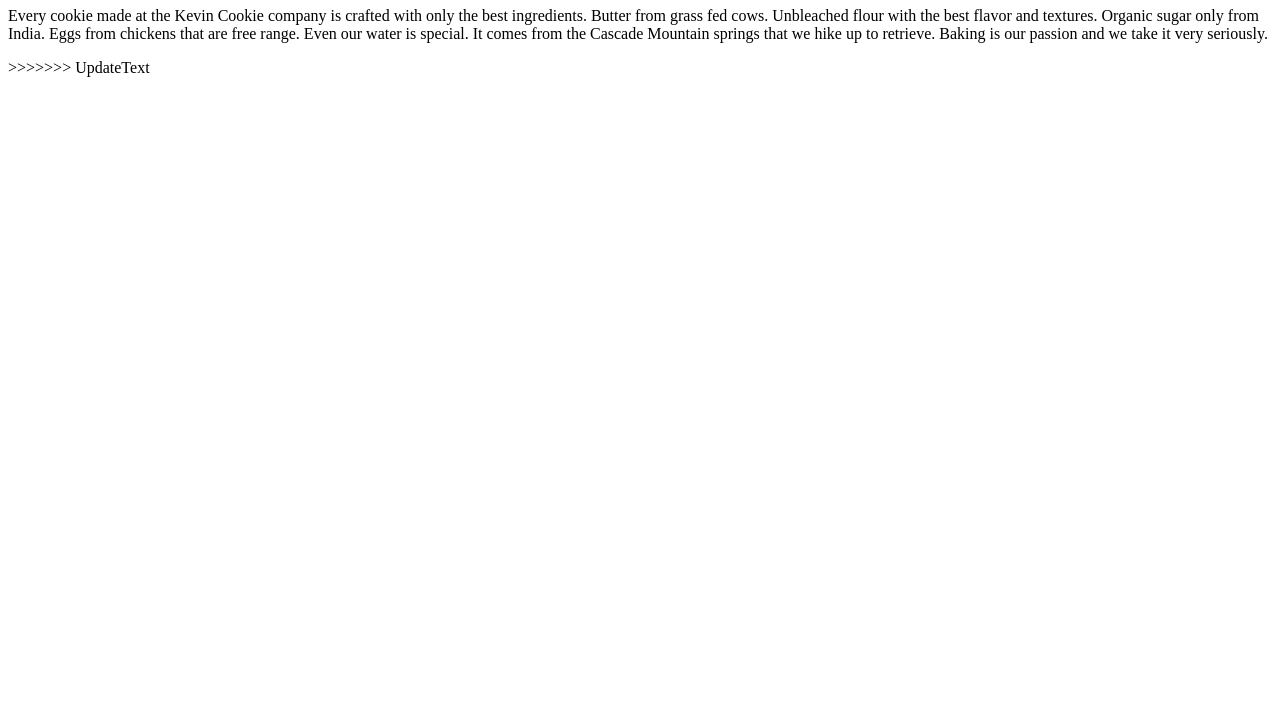
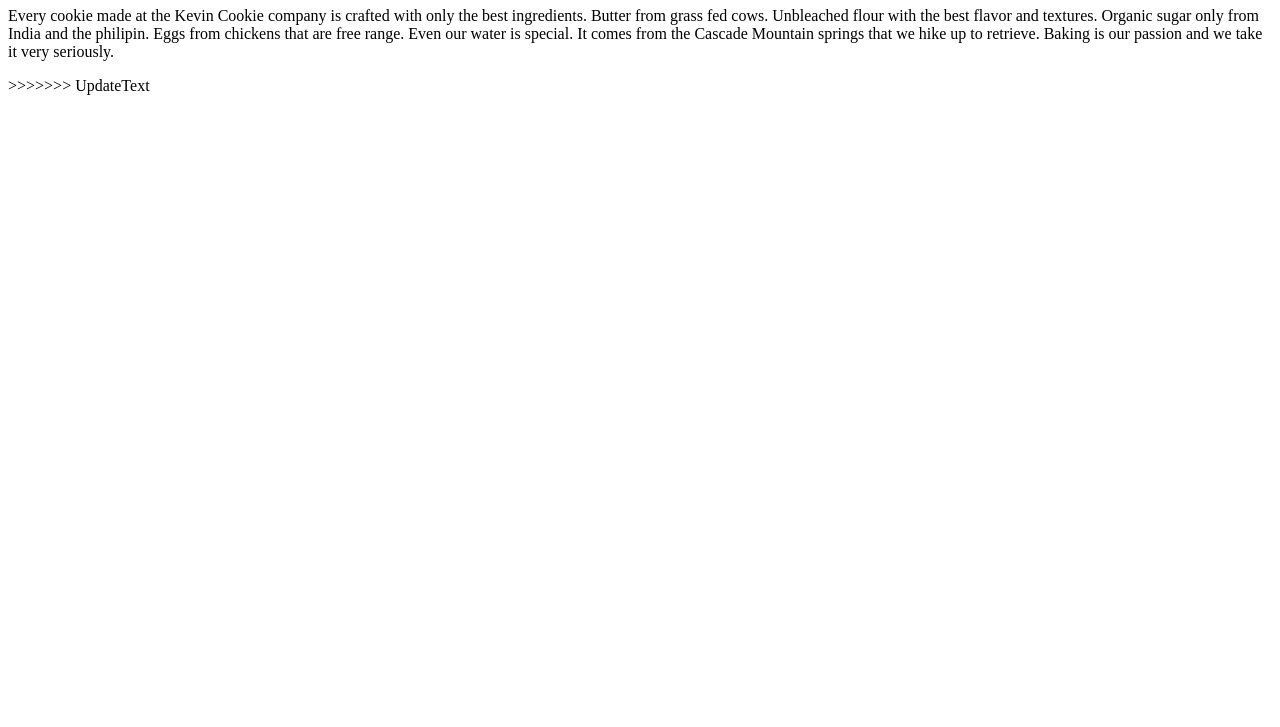
Before and after one commit to NodemBorel/first-git-repo, a plain HTML site: page index.htm in a window 1280 px wide. Shown: the part 73-800 px from the top of the page. Drawn offline with Linux system fonts and the light colour scheme.

Commit message:
Update index.htm

```diff
--- a/index.htm
+++ b/index.htm
@@ -4,7 +4,7 @@
 
 <h1>Deliciousness in every bite!</h1>
 
-<p>Every cookie made at the Kevin Cookie company is crafted with only the best ingredients. Butter from grass fed cows. Unbleached flour with the best flavor and textures. Organic sugar only from India. Eggs from chickens that are free range. Even our water is special. It comes from the Cascade Mountain springs that we hike up to retrieve. Baking is our passion and we take it very seriously.</p>
+<p>Every cookie made at the Kevin Cookie company is crafted with only the best ingredients. Butter from grass fed cows. Unbleached flour with the best flavor and textures. Organic sugar only from India and the philipin. Eggs from chickens that are free range. Even our water is special. It comes from the Cascade Mountain springs that we hike up to retrieve. Baking is our passion and we take it very seriously.</p>
 >>>>>>> UpdateText
 
 </body>
```
